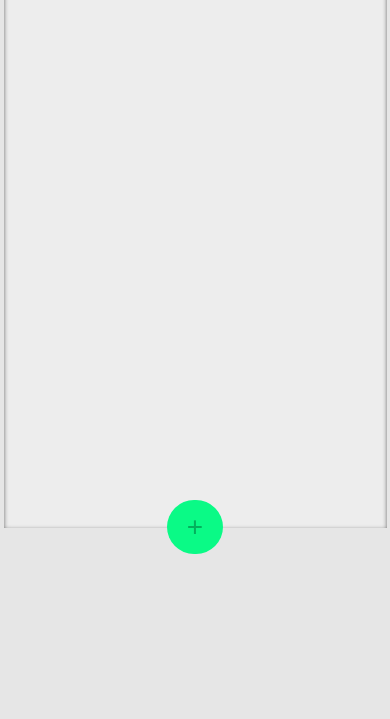
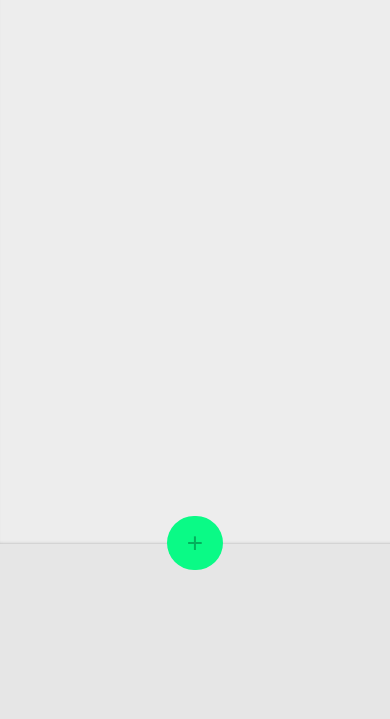
Before and after one commit to Modrakas/TO-DO-LIST, a plain HTML site: page index.html in a window 390 px wide. Shown: the part 125-844 px from the top of the page. Drawn offline with nearby package versions, Linux system fonts and the light colour scheme.

Commit message:
adjusted mobile view

```diff
--- a/index.html
+++ b/index.html
@@ -2,7 +2,7 @@
 <html lang="en">
 <head>
   <meta charset="UTF-8">
-  <meta name="viewport" content="width=device-width, initial-scale=1.0">
+  <meta name="viewport" content="width=device-width">
   <link rel="stylesheet" href="https://cdnjs.cloudflare.com/ajax/libs/remixicon/4.2.0/remixicon.css" crossorigin="">
   <link rel="stylesheet" href="style.css">
   <title>Todo List</title>
--- a/style.css
+++ b/style.css
@@ -222,7 +222,7 @@ input {
 @media screen and (max-width: 480px) {
   .todo__container {
     width: 90vw;
-    padding: 1em;
+    padding: 1.5em;
   }
 
   .date__container,
```
